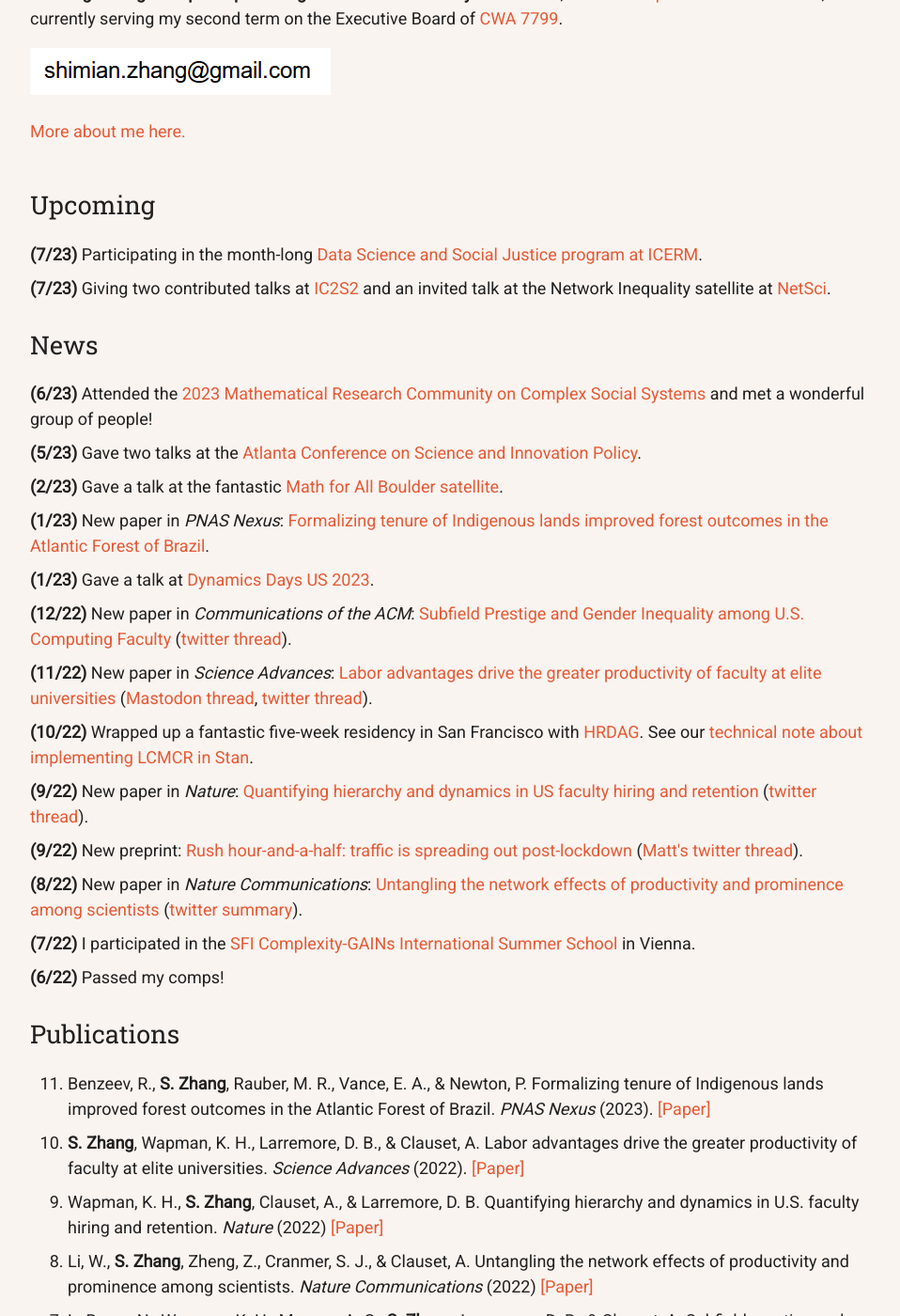
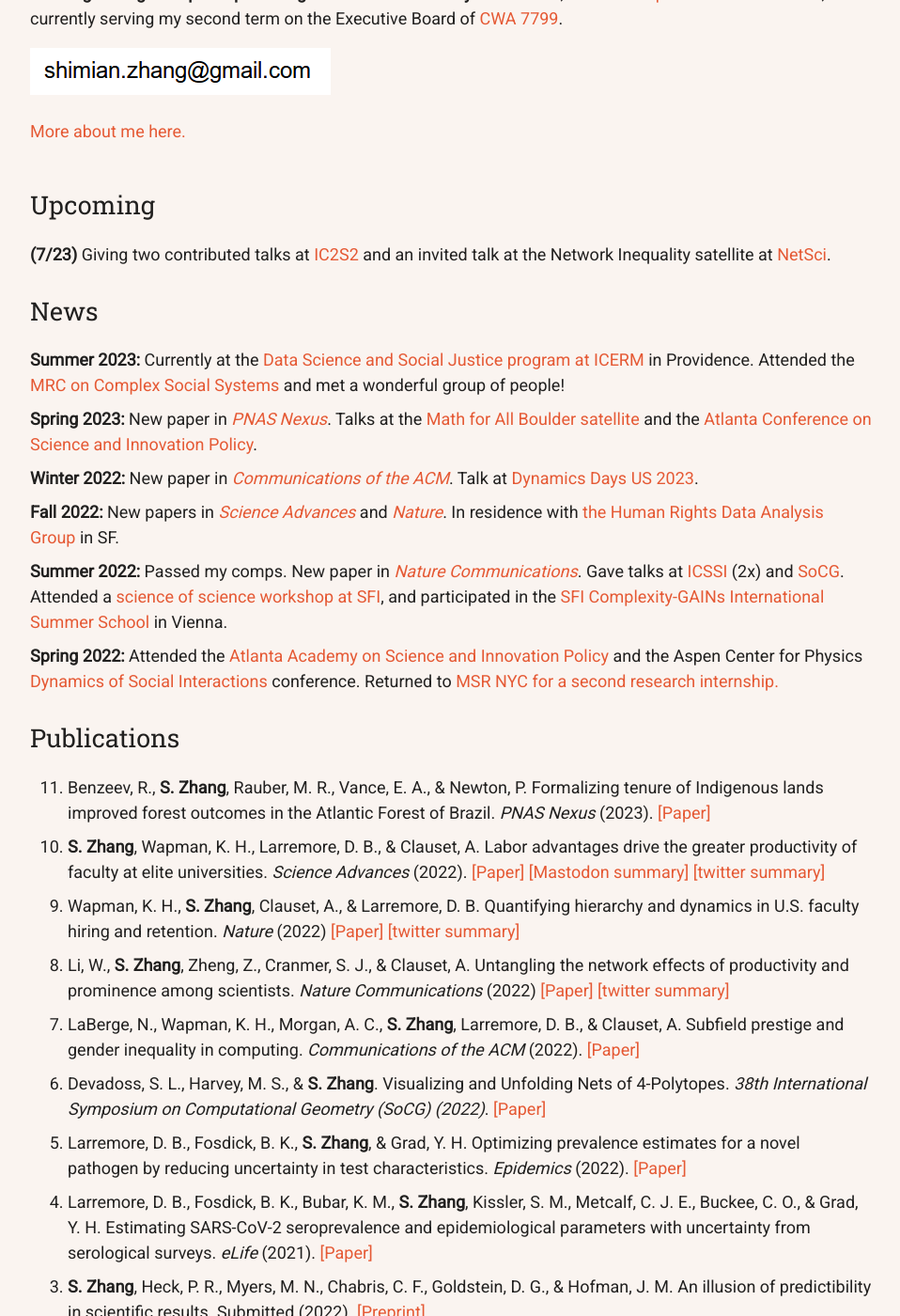
Before and after one commit to samzhang111/samzhang111.github.io, a Jekyll site: the page built from index.html, in a window 1280 px wide and 1400 px high, scrolled down 847 px. Shown: the whole window at 94% size, without its empty margins (160-1118 px from the left). Built offline with Jekyll 4.4.1, drawn with Linux system fonts in a browser that asks for light colours; nearby versions of some CDN libraries.

Commit message:
group updates by season

```diff
--- a/index.html
+++ b/index.html
@@ -53,24 +53,30 @@ layout: default
 <div id='recent' class="vertical-section">
           <div class="sectitle">Upcoming</div>
           <ul>
-              <li><b>(7/23)</b> Participating in the month-long <a target="_blank" href="https://icerm.brown.edu/programs/ep-23-dssj/" target="_blank">Data Science and Social Justice program at ICERM</a>.</li>
               <li><b>(7/23)</b> Giving two contributed talks at <a target="_blank" href="https://www.ic2s2.org/">IC2S2</a> and an invited talk at the Network Inequality satellite at <a target="_blank" href="https://netsci2023.wixsite.com/netsci2023/">NetSci</a>.</li>
           </ul>
           <div class="sectitle">News</div>
           <ul>
-              <li><b>(6/23)</b> Attended the <a target="_blank" href="https://www.ams.org/programs/research-communities/2023MRC-SocialSystems" target="_blank">2023 Mathematical Research Community on Complex Social Systems</a> and met a wonderful group of people!</li>
-              <li><b>(5/23)</b> Gave two talks at the <a target="_blank" href="https://www.atlconf.org/" target="_blank">Atlanta Conference on Science and Innovation Policy</a>.</li>
-              <li><b>(2/23)</b> Gave a talk at the fantastic <a target="_blank" href="https://sites.google.com/view/mathforallnola/satellite-conference/boulder-co?authuser=0">Math for All Boulder satellite</a>.</li>
-              <li> <b>(1/23)</b> New paper in <em>PNAS Nexus</em>: <a target="_blank" href="https://academic.oup.com/pnasnexus/article/2/1/pgac287/7005261">Formalizing tenure of Indigenous lands improved forest outcomes in the Atlantic Forest of Brazil</a>. </li>
-              <li><b>(1/23)</b> Gave a talk at <a target="_blank" href="https://sites.google.com/view/dynamicsdays2023/home?authuser=0">Dynamics Days US 2023</a>.</li>
-              <li> <b>(12/22)</b> New paper in <em>Communications of the ACM</em>: <a target="_blank" href="https://cacm.acm.org/magazines/2022/12/266925-subfield-prestige-and-gender-inequality-among-us-computing-faculty/fulltext">Subfield Prestige and Gender Inequality among U.S. Computing Faculty</a> (<a target="_blank" href="https://twitter.com/laberge_nick/status/1597267279313412096">twitter thread</a>).</li>
-              <li> <b>(11/22)</b> New paper in <em>Science Advances</em>: <a target="_blank" href="https://www.science.org/doi/10.1126/sciadv.abq7056">Labor advantages drive the greater productivity of faculty at elite universities</a> (<a target="_blank" href="https://fediscience.org/@sz/109366855008352628">Mastodon thread</a>, <a target="_blank" href="https://twitter.com/_szhang/status/1593712551660990465">twitter thread</a>).</li>
-              <li> <b>(10/22)</b> Wrapped up a fantastic five-week residency in San Francisco with <a href="https://hrdag.org" target="_blank">HRDAG</a>. See our <a target="_blank" href="https://hrdag.org/tech-notes/implementing-lcmcr-in-stan.html">technical note about implementing LCMCR in Stan</a>.</li>
-              <li> <b>(9/22)</b> New paper in <em>Nature</em>: <a target="_blank" href="https://www.nature.com/articles/s41586-022-05222-x">Quantifying hierarchy and dynamics in US faculty hiring and retention</a> (<a target="_blank" href="https://twitter.com/hneutr/status/1572632655421919232">twitter thread</a>).</li>
-              <li> <b>(9/22)</b> New preprint: <a href="https://osf.io/6khsj/" target="_blank">Rush hour-and-a-half: traffic is spreading out post-lockdown</a> (<a href="https://twitter.com/mattwigway/status/1565737494192209920" target="_blank">Matt's twitter thread</a>).</li>
-              <li> <b>(8/22)</b> New paper in <em>Nature Communications</em>: <a href="https://www.nature.com/articles/s41467-022-32604-6" target="_blank">Untangling the network effects of productivity and prominence among scientists</a> (<a href="https://twitter.com/aaronclauset/status/1561758438564429824" target="_blank">twitter summary</a>).</li>
-              <li> <b>(7/22)</b> I participated in the <a href="https://www.santafe.edu/engage/learn/programs/complexity-gains-international-summer-school" target="_blank">SFI Complexity-GAINs International Summer School</a> in Vienna.</li>
-              <li> <b>(6/22)</b> Passed my comps!</li>
+              <li><b>Summer 2023:</b>
+                Currently at the <a target="_blank" href="https://icerm.brown.edu/programs/ep-23-dssj/" target="_blank">Data Science and Social Justice program at ICERM</a> in Providence.
+                  Attended the <a target="_blank" href="https://www.ams.org/programs/research-communities/2023MRC-SocialSystems" target="_blank">MRC on Complex Social Systems</a> and met a wonderful group of people!</li>
+
+              <li><b>Spring 2023:</b> New paper in <a target="_blank" href="https://academic.oup.com/pnasnexus/article/2/1/pgac287/7005261"><em>PNAS Nexus</em></a>.
+                  Talks at the <a target="_blank" href="https://sites.google.com/view/mathforallnola/satellite-conference/boulder-co?authuser=0">Math for All Boulder satellite</a> and the <a target="_blank" href="https://www.atlconf.org/" target="_blank">Atlanta Conference on Science and Innovation Policy</a>.</li>
+
+              <li> <b> Winter 2022:</b> New paper in <a target="_blank" href="https://cacm.acm.org/magazines/2022/12/266925-subfield-prestige-and-gender-inequality-among-us-computing-faculty/fulltext"><em>Communications of the ACM</em></a>. Talk at <a target="_blank" href="https://sites.google.com/view/dynamicsdays2023/home?authuser=0">Dynamics Days US 2023</a>.</li>
+
+              <li> <b>Fall 2022:</b> New papers in <a target="_blank" href="https://www.science.org/doi/10.1126/sciadv.abq7056"><em>Science Advances</em></a>
+                  and <a target="_blank" href="https://www.nature.com/articles/s41586-022-05222-x"><em>Nature</em></a>.
+In residence with <a href="https://hrdag.org" target="_blank">the Human Rights Data Analysis Group</a> in SF.
+              </li>
+
+              <li> <b>Summer 2022:</b> Passed my comps. New paper in <a href="https://www.nature.com/articles/s41467-022-32604-6" target="_blank"><em>Nature Communications</em></a>.
+                  Gave talks at <a href="https://www.icssi.org/" target="_blank">ICSSI</a> (2x) and <a href="https://drops.dagstuhl.de/opus/volltexte/2022/16075/pdf/LIPIcs-SoCG-2022-67.pdf" target="_blank">SoCG</a>.
+Attended a <a href="https://twitter.com/csugimoto/status/1523399971248435200/photo/1">science of science workshop at SFI</a>, and participated in the <a href="https://www.santafe.edu/engage/learn/programs/complexity-gains-international-summer-school" target="_blank">SFI Complexity-GAINs International Summer School</a> in Vienna.
+                  </li>
+                  <li> <b>Spring 2022:</b> Attended the <a href="https://spp.gatech.edu/node/178" target="_blank">Atlanta Academy on Science and Innovation Policy</a> and the Aspen Center for Physics <a href="https://shaevitzlab.princeton.edu/socialinteractions2022" target="_blank">Dynamics of Social Interactions</a> conference. Returned to <a href="https://www.microsoft.com/en-us/research/theme/computational-social-science/" target="_blank">MSR NYC for a second research
+                          internship.</a></li>
           </ul>
 </div>
 
@@ -81,11 +87,15 @@ layout: default
 
             <li><span id="benzeev2022tenure">Benzeev, R., <b>S. Zhang</b>, Rauber, M. R., Vance, E. A., &amp; Newton, P. Formalizing tenure of Indigenous lands improved forest outcomes in the Atlantic Forest of Brazil. <em>PNAS Nexus</em> (2023). <a target="_blank" href="https://academic.oup.com/pnasnexus/article/2/1/pgac287/7005261">[Paper]</a></span></li>
 
-<li><span id="zhang2022labor"><b>S. Zhang</b>, Wapman, K. H., Larremore, D. B., &amp; Clauset, A. Labor advantages drive the greater productivity of faculty at elite universities. <em>Science Advances</em> (2022). <a target="_blank" href="https://www.science.org/doi/10.1126/sciadv.abq7056">[Paper]</a></span></li>
+<li><span id="zhang2022labor"><b>S. Zhang</b>, Wapman, K. H., Larremore, D. B., &amp; Clauset, A. Labor advantages drive the greater productivity of faculty at elite universities. <em>Science Advances</em> (2022). <a target="_blank" href="https://www.science.org/doi/10.1126/sciadv.abq7056">[Paper]</a>
+<a target="_blank" href="https://fediscience.org/@sz/109366855008352628">[Mastodon summary]</a> <a target="_blank" href="https://twitter.com/_szhang/status/1593712551660990465">[twitter summary]</a>
+    </span></li>
 
-<li><span id="wapman2022quantifying">Wapman, K. H., <b>S. Zhang</b>, Clauset, A., &amp; Larremore, D. B. Quantifying hierarchy and dynamics in U.S. faculty hiring and retention. <em>Nature</em> (2022) <a target="_blank" href="https://doi.org/10.1038/s41586-022-05222-x">[Paper]</a></span></li>
+<li><span id="wapman2022quantifying">Wapman, K. H., <b>S. Zhang</b>, Clauset, A., &amp; Larremore, D. B. Quantifying hierarchy and dynamics in U.S. faculty hiring and retention. <em>Nature</em> (2022) <a target="_blank" href="https://doi.org/10.1038/s41586-022-05222-x">[Paper]</a> <a target="_blank" href="https://twitter.com/hneutr/status/1572632655421919232">[twitter summary]</a></span></li>
 
-<li><span id="li2021untangling">Li, W., <b>S. Zhang</b>, Zheng, Z., Cranmer, S. J., &amp; Clauset, A. Untangling the network effects of productivity and prominence among scientists. <em>Nature Communications</em> (2022) <a target="_blank" href="https://www.nature.com/articles/s41467-022-32604-6">[Paper]</a></span></li>
+<li><span id="li2021untangling">Li, W., <b>S. Zhang</b>, Zheng, Z., Cranmer, S. J., &amp; Clauset, A. Untangling the network effects of productivity and prominence among scientists. <em>Nature Communications</em> (2022) <a target="_blank" href="https://www.nature.com/articles/s41467-022-32604-6">[Paper]
+<a href="https://twitter.com/aaronclauset/status/1561758438564429824" target="_blank">[twitter summary]</a>
+        </a></span></li>
 
 <li><span id="laberge2022subfield">LaBerge, N., Wapman, K. H., Morgan, A. C., <b>S. Zhang</b>, Larremore, D. B., &amp; Clauset, A. Subfield prestige and gender inequality in computing. <em>Communications of the ACM</em> (2022). <a target="_blank" href="https://cacm.acm.org/magazines/2022/12/266925-subfield-prestige-and-gender-inequality-among-us-computing-faculty/fulltext">[Paper]</a></span></li>
 
```
